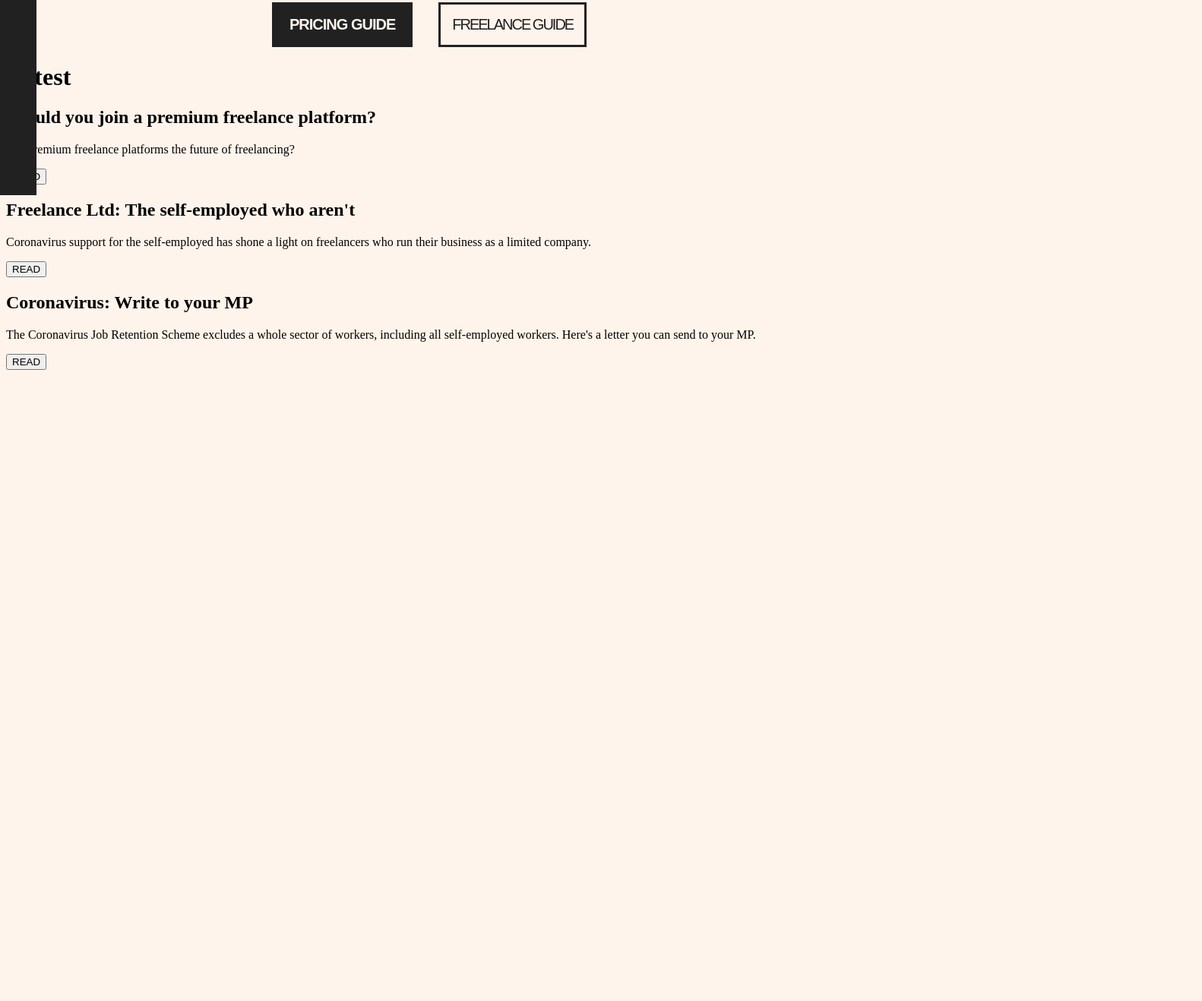
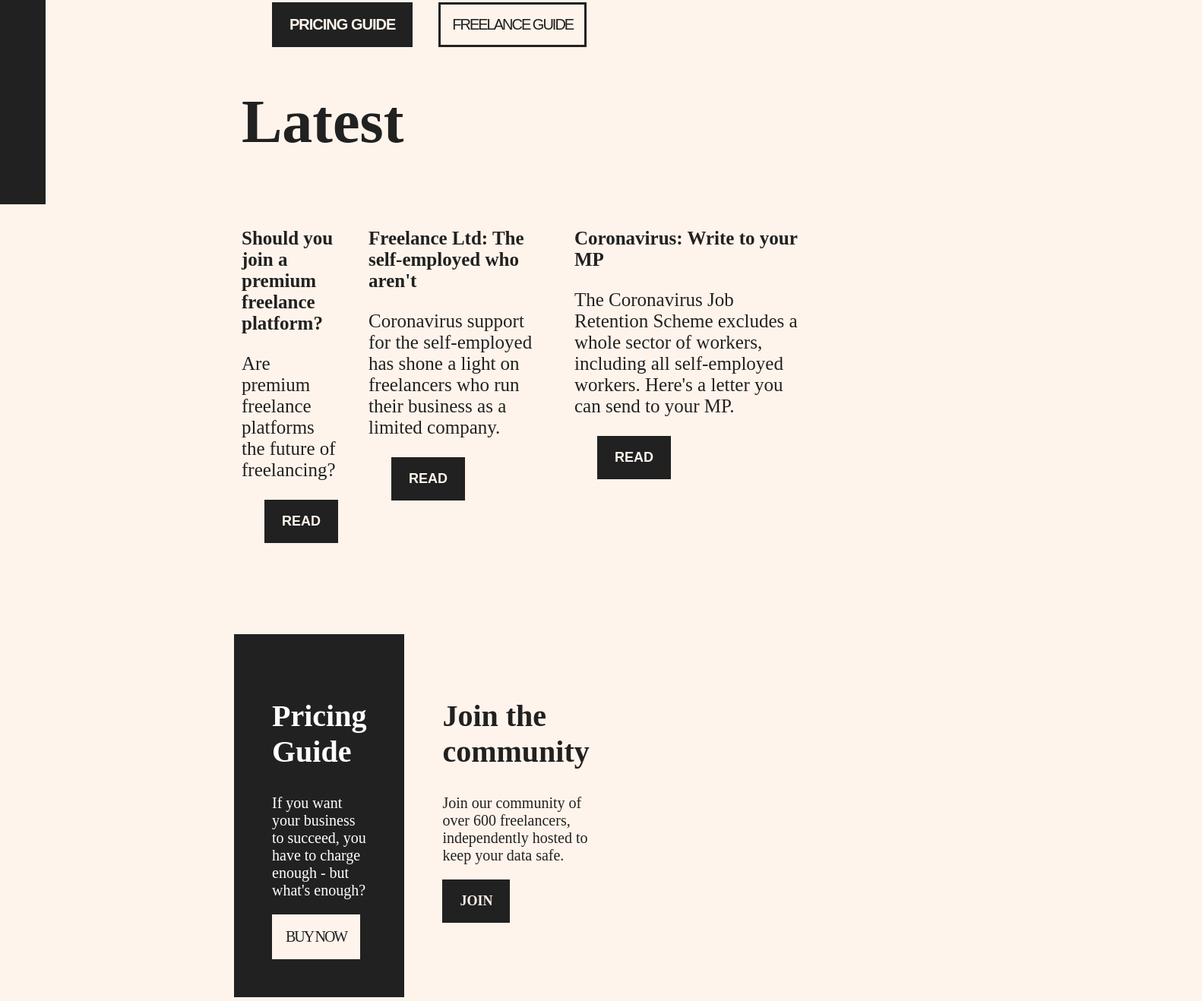
Before and after one commit to castleman12/static-layout, a plain HTML site: page index.html in a window 1280 px wide. Shown: the part 801-2119 px from the top of the page at 76% size, 1582 px wide, since content can reach past the window. Before the commit the page ends 1296 px from the top, so only its background shows below. Drawn offline with Linux system fonts and the light colour scheme.

Commit message:
third commit

```diff
--- a/index.html
+++ b/index.html
@@ -9,10 +9,10 @@
 <body>
 
     <sidebar>
-        <p>Freelance Pricing Guide</p>
+        <a href="" target="_blank" id="sidebarLink"><p>Freelance Pricing Guide &#8594;</p></a>
     </sidebar>
     <nav id="articleSearch">
-        <p>Looking for an article? Search</p>
+        <a href="" target="_blank" id="articleSearchLink"><p>Looking for an article? Search &#8594;</p></a>
     </nav>
     <nav id="navigation">
         <ul id="list">
@@ -33,24 +33,39 @@
 <button id="freelanceGuideButton">Freelance Guide</button>
 </div>
 
-<h1>Latest</h1>
 
-<div class="articles">
-    <div class="article1">
-        <h2>Should you join a premium freelance platform?</h2>
-        <p>Are premium freelance platforms the future of freelancing?</p>
-        <button class="read">READ</button>
+<h1 id="latest">Latest</h1>
+<ul class="articles">
+
+    <li class="article1">
+        <h2 class="articleTitle">Should you join a premium freelance platform?</h2>
+        <p class="articleSnippet">Are premium freelance platforms the future of freelancing?</p>
+       <a href="" target="_blank" class="link"> <button class="read">READ</button></a>
+    </li>
+    <li class="article2">
+        <h2 class="articleTitle">Freelance Ltd: The self-employed who aren't</h2>
+        <p class="articleSnippet">Coronavirus support for the self-employed has shone a light on freelancers who run their business as a limited company.</p>
+        <a href="" target="_blank" class="link"><button class="read">READ</button></a>
+    </li>
+    <li class="article3">
+        <h2 class="articleTitle">Coronavirus: Write to your MP</h2>
+        <p class="articleSnippet">The Coronavirus Job Retention Scheme excludes a whole sector of workers, including all self-employed workers. Here's a letter you can send to your MP.</p>
+        <a href="" target="_blank" class="link"><button class="read">READ</button></a>
+    </li>
+</ul>
+
+<container id="pricingCommunity">
+    <div class="pricingGuideContainer">
+<h2 id="pricingGuideTitle">Pricing Guide</h2>
+<p id=pricingGuideBody>If you want your business to succeed, you <br> have to charge enough - but what's enough?</p>
+<a href="" target="_blank" id="pricingGuideButton"><div>Buy Now</div></a>
+</div>
+
+<div class="communityJoinContainer">
+    <h2>Join the community</h2>
+    <p>Join our community of over 600 freelancers, <br> independently hosted to keep your data safe.</p>
+    <a href="" target="_blank" class="link" id="communityButton"><div class="read" >Join</div></a>
     </div>
-    <div class="article2">
-        <h2>Freelance Ltd: The self-employed who aren't</h2>
-        <p>Coronavirus support for the self-employed has shone a light on freelancers who run their business as a limited company.</p>
-        <button class="read">READ</button>
-    </div>
-    <div class="article3">
-        <h2>Coronavirus: Write to your MP</h2>
-        <p>The Coronavirus Job Retention Scheme excludes a whole sector of workers, including all self-employed workers. Here's a letter you can send to your MP.</p>
-        <button class="read">READ</button>
-    </div>
-</div>
+    </container>
 </body>
 </html>
--- a/style.css
+++ b/style.css
@@ -12,6 +12,23 @@ body {
     text-transform: uppercase;
 }
 
+#articleSearchLink {
+    text-decoration: none;
+    color: #212121;
+}
+
+#sidebarLink{
+    text-decoration:none;
+    color: #fff4eb
+}
+
+#sidebarLink:hover{
+    color: gray;
+}
+
+#articleSearchLink:hover {
+    color: gray;
+}
 #navigation {
     display: flex;
     margin-left: 630px;
@@ -49,6 +66,11 @@ li {
     text-decoration: none;
     color: #212121;
 }
+
+.navLink:hover {
+    color: red;
+    transition: .5s;
+}
 #freelanceGuide:hover {
     background-color:  #fff4eb;
     color: #212121;
@@ -71,6 +93,7 @@ sidebar {
     color: #fff4eb;
     font-size: 20px;
     text-transform: uppercase;
+    z-index: 5;
 }
 
 #workNotes {
@@ -85,6 +108,12 @@ sidebar {
     white-space: -pre-wrap; /* Opera 4-6 */
     white-space: -o-pre-wrap; /* Opera 7 */
     word-wrap: break-word; /* Internet Explorer 5.5+ */
+    -webkit-touch-callout: none;
+    -webkit-user-select: none;
+    -khtml-user-select: none;
+    -moz-user-select: none;
+    -ms-user-select: none;
+    user-select: none;
 }
 
 #subtitle {
@@ -120,3 +149,130 @@ sidebar {
     font-size: 20px;
     letter-spacing: -2px;
 }
+
+#freelanceGuideButton:hover {
+    background-color:  #212121;
+    color: #fff4ed;
+    transition: .5s;
+}
+
+
+.articles {
+    margin-left: 250px;
+    margin-right: 200px;
+    color: #212121;
+    display: flex;
+    justify-content: space-between;
+    list-style: none;
+}
+#latest {
+    margin-left: 310px;
+    width: 100%;
+    font-size: 80px;
+    color: #212121;
+}
+
+.articleTitle {
+    font-size: 25px;
+
+}
+
+.articleSnippet {
+    display: inherit;
+
+    font-size: 25px;
+}
+
+
+.read {
+    margin-left: 30px;
+    display: inline-block;
+    padding: 15px 20px 15px 20px;
+    color: #fff4eb;
+    background-color: #212121;
+    border: 3px solid #212121;
+    text-decoration: none;
+    text-transform: uppercase;
+    font-size: 18px;
+    font-weight: 700;
+
+}
+
+
+.link{
+    text-decoration: none;
+    color: #fff4eb
+}
+
+
+
+.read:hover, #pricingGuide:hover {
+    background-color:  #fff4eb;
+    color: #212121;
+    transition: .5s;
+
+}
+
+container {
+    display: flex;
+    justify-content: space-between;
+    margin-right: 550px;
+    margin-top: 100px;
+    padding-right: -50px;
+}
+.pricingGuideContainer {
+    margin-left: 300px;
+    background-color: #212121;
+
+  padding: 50px 50px 50px 50px;
+
+}
+
+.pricingGuideContainer h2 {
+    color: white;
+    font-size: 40px;
+}
+
+.pricingGuideContainer p {
+    color: white;
+    font-size: 20px;
+}
+
+.communityJoinContainer {
+padding: 50px 50px 50px 50px;
+}
+.communityJoinContainer h2 {
+color: #212121;
+font-size: 40px;
+
+
+}
+
+.communityJoinContainer p {
+    color: #212121;
+    font-size: 20px;
+}
+
+#pricingGuideButton {
+
+    display: inline-block;
+    padding: 15px 15px 15px 15px;
+    color: #212121;
+    background-color: #fff4eb;
+    border: 3px solid #fff4eb;
+    text-decoration: none;
+    text-transform: uppercase;
+    font-size: 20px;
+    letter-spacing: -2px;
+    text-decoration: none;
+}
+
+#pricingGuideButton:hover {
+    background-color:  #212121;
+    color: #fff4ed;
+    transition: .5s;
+}
+
+#communityButton div {
+    margin-left: 0px;
+}
```
